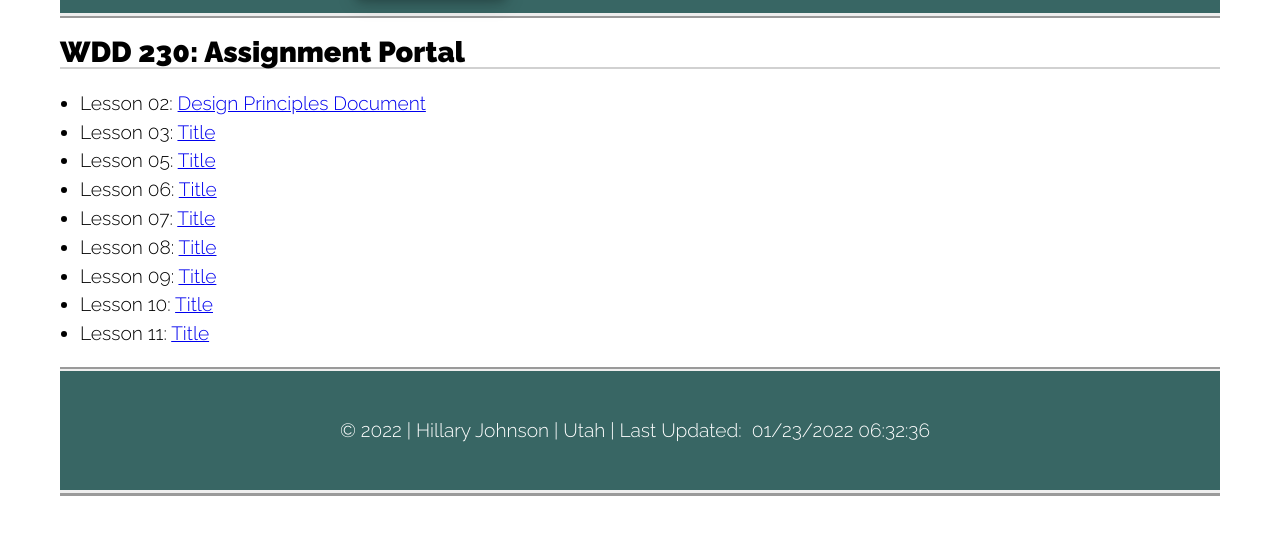
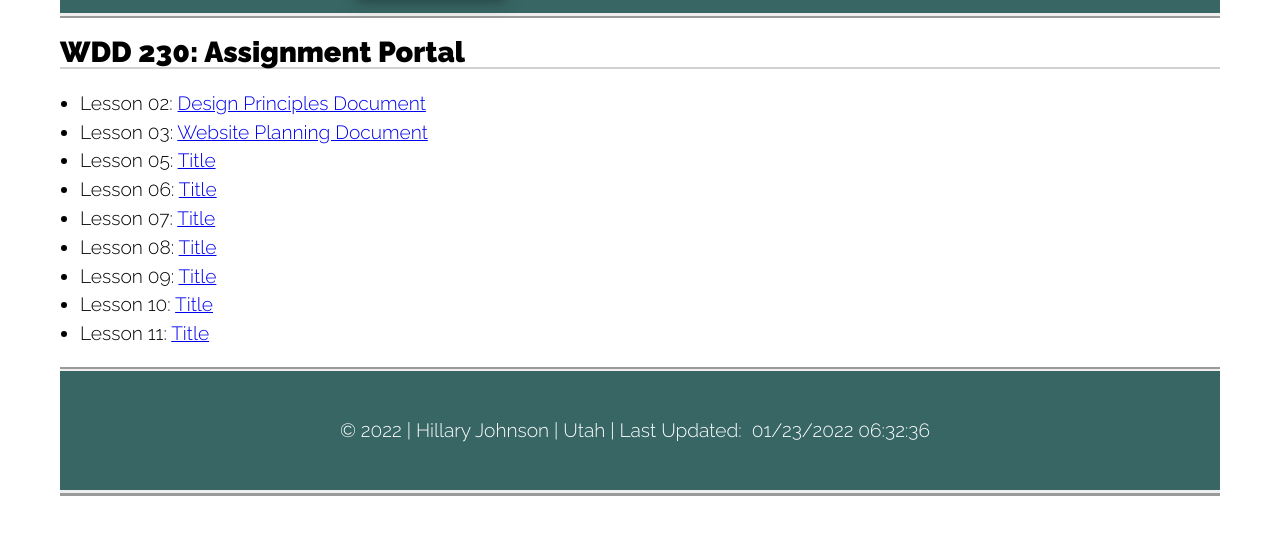
Before and after one commit to HillJohns/wdd230, a plain HTML site: page index.html in a window 1280 px wide. Shown: the part 229-764 px from the top of the page. Drawn offline with Linux system fonts and the light colour scheme.

Commit message:
link correction

```diff
--- a/index.html
+++ b/index.html
@@ -27,7 +27,7 @@
     <h2>WDD 230: Assignment Portal</h2>
     <ul>
       <li>Lesson 02: <a href="./lesson2/design-principles.html">Design Principles Document</a></li>
-      <li>Lesson 03: <a href="#">Title</a></li>
+      <li>Lesson 03: <a href="./lesson3/index.html">Website Planning Document</a></li>
       <li>Lesson 05: <a href="#">Title</a></li>
       <li>Lesson 06: <a href="#">Title</a></li>
       <li>Lesson 07: <a href="#">Title</a></li>
```
